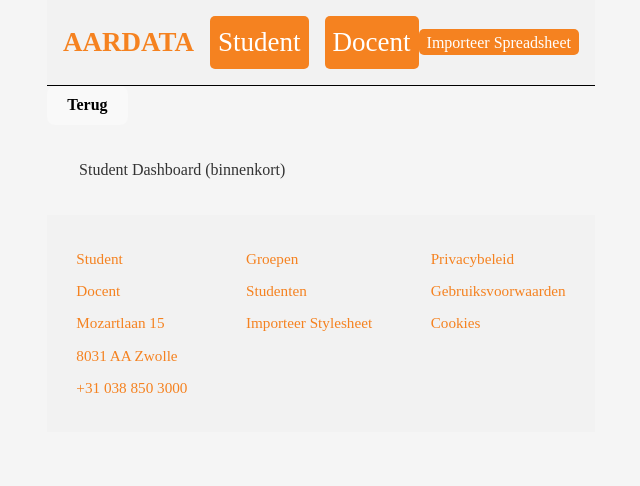
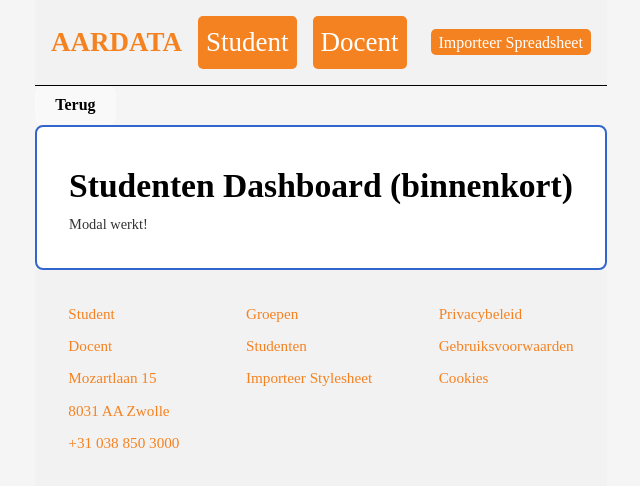
Before and after one commit to OliverDeltion/Herexamen, a React (Vite) app in the folder frontend/: page / in a window 1280 px wide. Both pictures are taken after a click on the button "Student". Shown: the top 486 px of the page, without its empty margins (319-959 px from the left). Built offline with nearby package versions, Linux system fonts and the light colour scheme.

Commit message:
Add temporary content to test modal

```diff
--- a/frontend/src/components/dashboard/StudentDashboard.jsx
+++ b/frontend/src/components/dashboard/StudentDashboard.jsx
@@ -2,7 +2,18 @@ import React from "react";
 import NavigationBar from "../common/NavigationBar";
 
 const StudentDashboard = () => {
-	return <div style={{ padding: "2rem" }}>Student Dashboard (binnenkort)</div>;
+	return <div style={{
+		padding: "2rem",
+		backgroundColor: "#ffffff",
+		border: "2px solid #3366cc",
+		borderRadius: "8px",
+		color: "#000",
+	}}
+	>
+		<h2>Studenten Dashboard (binnenkort)</h2>
+		<p>Modal werkt!</p>
+	</div>
+
 };
 
 export default StudentDashboard;
```
